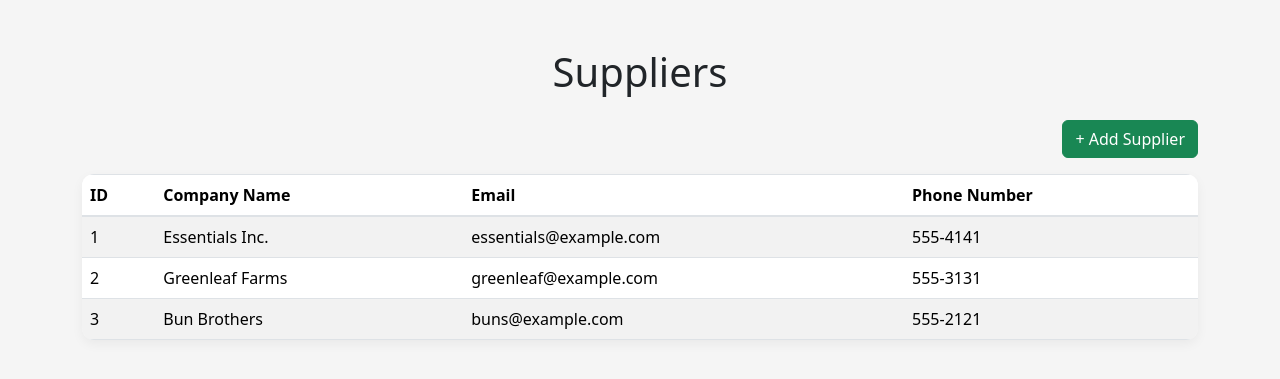
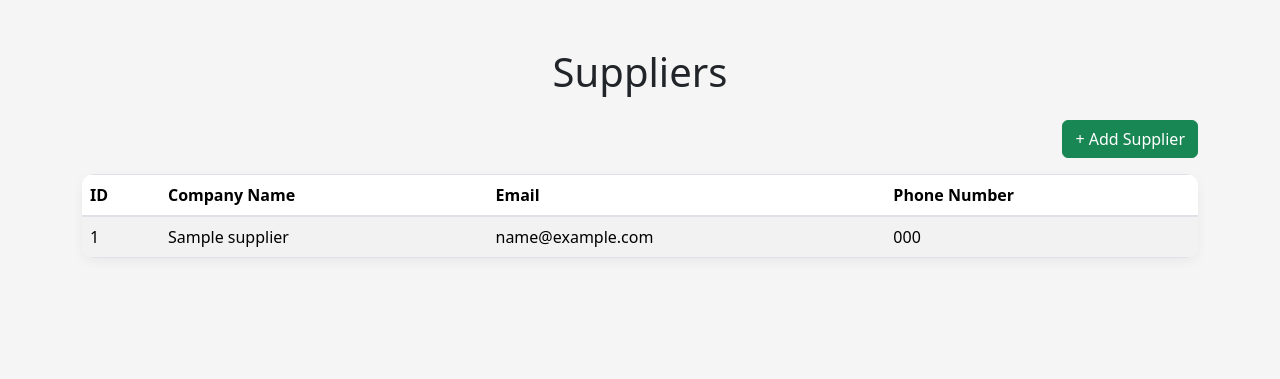
Before and after one commit to ZainabM872/Inventory-Management-System, a Django app: page /suppliers/ in a window 1280 px wide. Shown: the part 90-469 px from the top of the page. Run offline with Django 5.2, Linux system fonts and the light colour scheme; tables that the repository leaves empty hold one stand-in row (values such as "Sample post").

Commit message:
Connected suppliers page to db + Add Supplier functionality

```diff
--- a/dashboard/views.py
+++ b/dashboard/views.py
@@ -2,6 +2,7 @@ from django.contrib import messages
 from django.http import HttpResponse
 from django.shortcuts import render, redirect
 from django.contrib.auth import authenticate, login
+from django.db.models import Prefetch
 
 from dashboard.models import *
 
@@ -36,7 +37,20 @@ def stock(request):
     return render(request, 'dashboard/stock.html')
 
 def suppliers(request):
-    return render(request, 'dashboard/suppliers.html')
+    if request.method == 'POST':
+        company_name = request.POST.get('company_name')
+        email = request.POST.get('email')
+        phone = request.POST.get('phone')
+
+        supplier = Supplier.objects.create(company_name=company_name)
+        ContactInfo.objects.create(supplier=supplier, email=email, phone=phone)
+
+        return redirect('suppliers-page')
+
+    suppliers = Supplier.objects.prefetch_related(
+        Prefetch('contactinfo_set')
+    )
+    return render(request, 'dashboard/suppliers.html', {'suppliers': suppliers})
 
 def orders(request):
     return render(request, 'dashboard/orders.html')
--- a/templates/dashboard/manager.html
+++ b/templates/dashboard/manager.html
@@ -28,7 +28,7 @@
             </div>
 
             <div class="dashboard-card">
-                <h3>Montly Sells</h3>
+                <h3>Monthly Sells</h3>
                 <p class="dashboard-value">$123,456</p>
             </div>
         </div>
--- a/templates/dashboard/suppliers.html
+++ b/templates/dashboard/suppliers.html
@@ -11,7 +11,7 @@
     <h1 class="text-center mb-4">Suppliers</h1>
 
     <div class="d-flex justify-content-end mb-3">
-        <a href="#" class="btn btn-success">+ Add Supplier</a>
+        <a href="#" class="btn btn-success" data-bs-toggle="modal" data-bs-target="#addSupplierModal">+ Add Supplier</a>
     </div>
 
     <table class="table table-striped">
@@ -24,25 +24,53 @@
             </tr>
         </thead>
         <tbody>
+            {% for supplier in suppliers %}
+                {% for contact in supplier.contactinfo_set.all %}
+                <tr>
+                    <td>{{ supplier.id }}</td>
+                    <td>{{ supplier.company_name }}</td>
+                    <td>{{ contact.email }}</td>
+                    <td>{{ contact.phone }}</td>
+                </tr>
+                {% endfor %}
+        {% empty %}
             <tr>
-                <td>1</td>
-                <td>Essentials Inc.</td>
-                <td>essentials@example.com</td>
-                <td>555-4141</td>
+                <td colspan="4"> No suppliers found.</td>
             </tr>
-            <tr>
-                <td>2</td>
-                <td>Greenleaf Farms</td>
-                <td>greenleaf@example.com</td>
-                <td>555-3131</td>
-            </tr>
-            <tr>
-                <td>3</td>
-                <td>Bun Brothers</td>
-                <td>buns@example.com</td>
-                <td>555-2121</td>
-            </tr>
+        {% endfor %}
         </tbody>
     </table>
+    <!-- Add Supplier -->
+    <div class="modal fade" id="addSupplierModal" tabindex="-1" aria-labelledby="addSupplierLabel" aria-hidden="true">
+        <div class="modal-dialog">
+        <div class="modal-content">
+            <form method="POST" action="{% url 'suppliers-page' %}">
+            {% csrf_token %}
+            <div class="modal-header">
+                <h5 class="modal-title" id="addSupplierLabel">Add New Supplier</h5>
+                <button type="button" class="btn-close" data-bs-dismiss="modal" aria-label="Close"></button>
+            </div>
+            <div class="modal-body">
+                <div class="mb-3">
+                    <label for="company_name" class="form-label">Company Name</label>
+                    <input type="text" class="form-control" name="company_name" required>
+                </div>
+                <div class="mb-3">
+                    <label for="email" class="form-label">Email</label>
+                    <input type="email" class="form-control" name="email" required>
+                </div>
+                <div class="mb-3">
+                    <label for="phone" class="form-label">Phone Number</label>
+                    <input type="text" class="form-control" name="phone" required>
+                </div>
+            </div>
+            <div class="modal-footer">
+                <button type="submit" class="btn btn-primary">Add Supplier</button>
+            </div>
+            </form>
+        </div>
+        </div>
+    </div>
 </div>
+
 {% endblock %}
```
